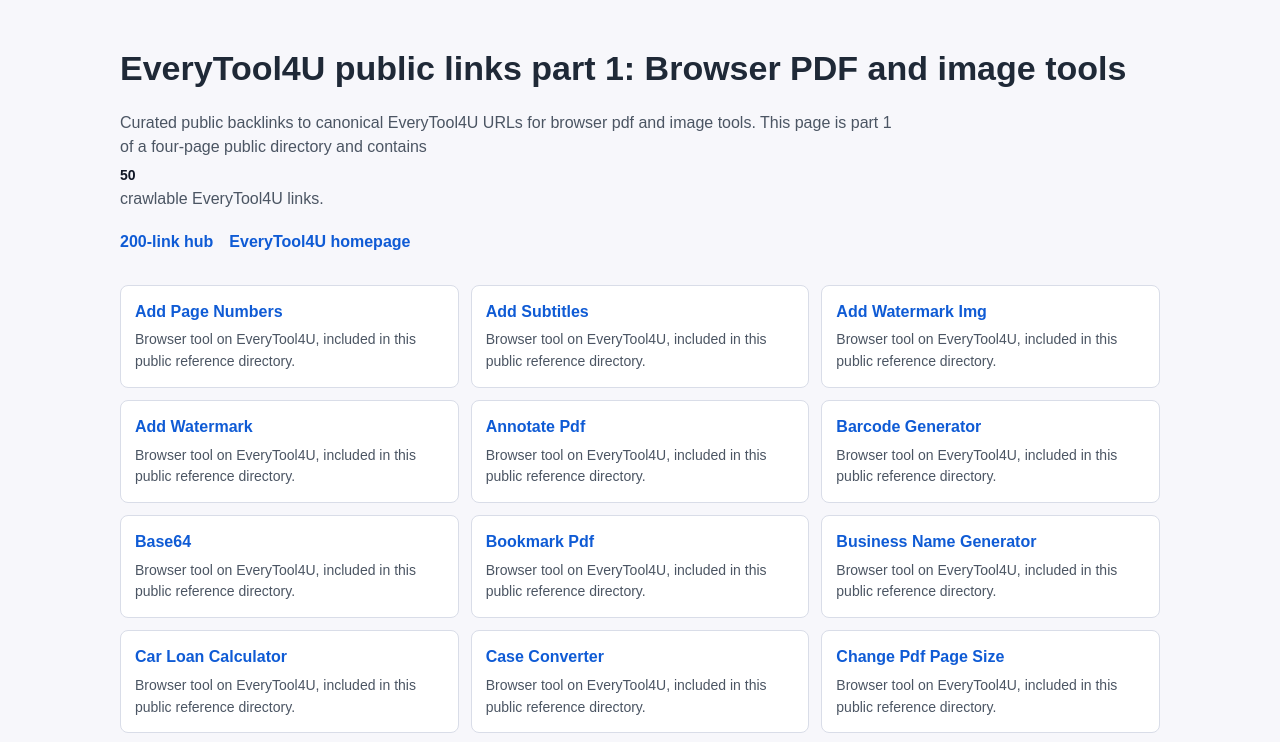
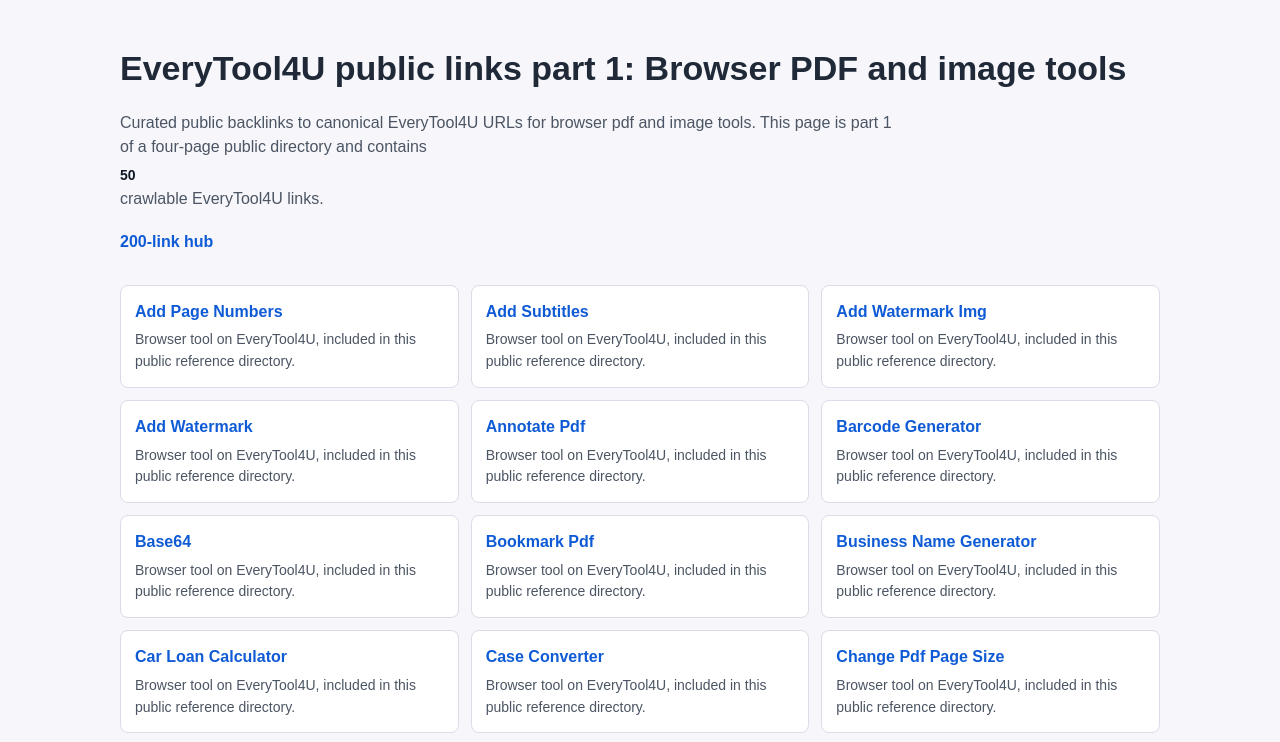
Before and after one commit to ibsam588-lgtm/everytool4u-links, a plain HTML site: page resources-200-part-1.html in a window 1280 px wide. Shown: the top 742 px of the page. Drawn offline with Linux system fonts and the light colour scheme.

Commit message:
Clean EveryTool4U 200 resource page HTML

```diff
--- a/resources-200-part-1.html
+++ b/resources-200-part-1.html
@@ -9,7 +9,7 @@
 body{font-family:Arial,sans-serif;line-height:1.55;margin:0;background:#f7f7fb;color:#1f2937}.wrap{max-width:1040px;margin:auto;padding:42px 20px}h1{font-size:34px;margin:0 0 10px}.intro{color:#4b5563;max-width:780px}.nav{margin:18px 0 30px}.nav a{margin-right:16px}ul{display:grid;grid-template-columns:repeat(auto-fit,minmax(280px,1fr));gap:12px;list-style:none;padding:0;margin:28px 0}li{background:#fff;border:1px solid #d9dde8;border-radius:8px;padding:14px}a{color:#0f5bd5;font-weight:700;text-decoration:none}a:hover{text-decoration:underline}span{display:block;margin-top:5px;color:#4b5563;font-size:14px}.count{font-weight:700;color:#111827}
 </style>
 </head>
-<body><main class="wrap"><h1>EveryTool4U public links part 1: Browser PDF and image tools</h1><p class="intro">Curated public backlinks to canonical EveryTool4U URLs for browser pdf and image tools. This page is part 1 of a four-page public directory and contains <span class="count">50</span> crawlable EveryTool4U links.</p><p class="nav"><a href="resources-200.html">200-link hub</a><a href="https://everytool4u.com/">EveryTool4U homepage</a></p><ul>
+<body><main class="wrap"><h1>EveryTool4U public links part 1: Browser PDF and image tools</h1><p class="intro">Curated public backlinks to canonical EveryTool4U URLs for browser pdf and image tools. This page is part 1 of a four-page public directory and contains <span class="count">50</span> crawlable EveryTool4U links.</p><p class="nav"><a href="resources-200.html">200-link hub</a></p><ul>
 <li><a href="https://everytool4u.com/tools/add-page-numbers">Add Page Numbers</a><span>Browser tool on EveryTool4U, included in this public reference directory.</span></li>
 <li><a href="https://everytool4u.com/tools/add-subtitles">Add Subtitles</a><span>Browser tool on EveryTool4U, included in this public reference directory.</span></li>
 <li><a href="https://everytool4u.com/tools/add-watermark-img">Add Watermark Img</a><span>Browser tool on EveryTool4U, included in this public reference directory.</span></li>
```
